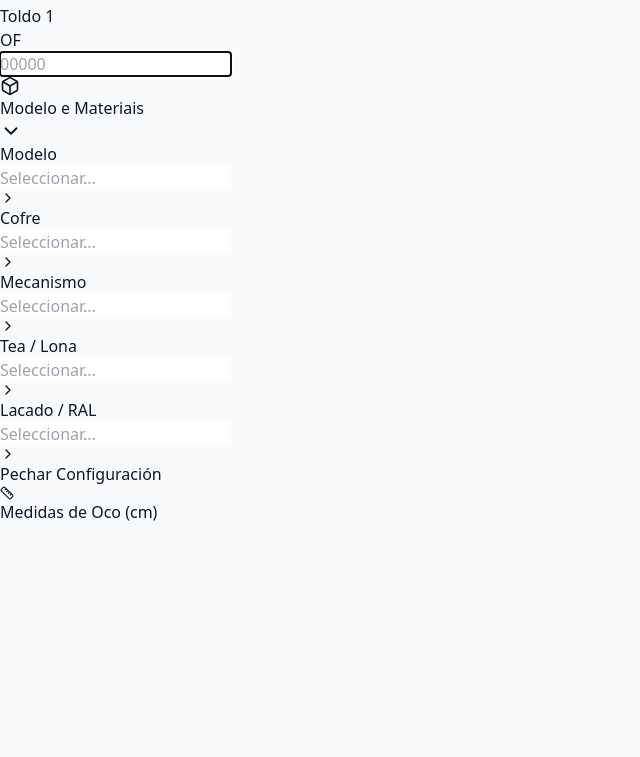
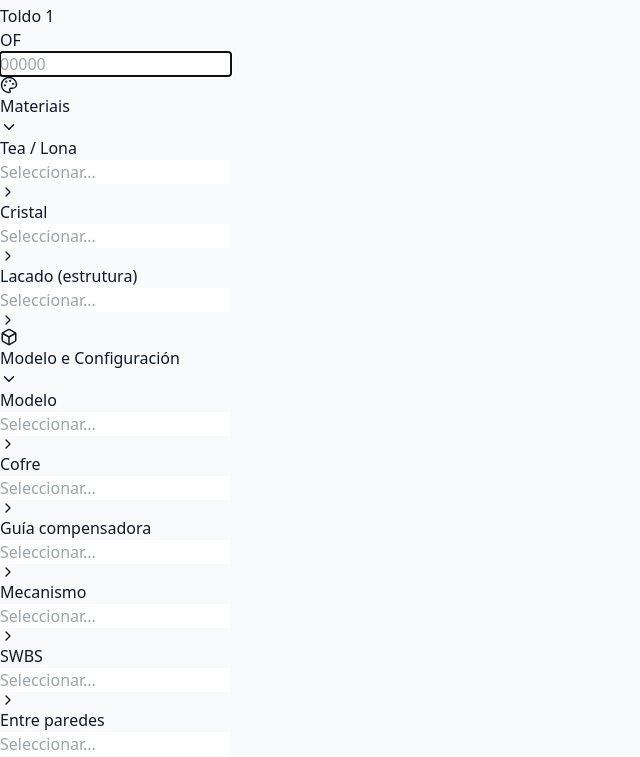
Before and after one commit to Ivan-Mourazos/calculadora-iris, a React (Vite) app: page / in a window 1280 px wide. Shown: the part 1040-1797 px from the top of the page, without its empty margins (0-640 px from the left). Built offline with nearby package versions, Linux system fonts and the light colour scheme.

Commit message:
UX: Reestruturada config en dous acordeóns (Material e Modelo) segundo Excel

```diff
--- a/src/App.tsx
+++ b/src/App.tsx
@@ -18,7 +18,8 @@ interface Toldo {
   measurements: Measurements;
   result: ValidationResult | null;
   isOfConfirmed?: boolean;
-  isConfigCollapsed?: boolean;
+  isMaterialCollapsed?: boolean;
+  isModelCollapsed?: boolean;
 }
 
 function App() {
@@ -271,53 +272,81 @@ function App() {
                 </div>
               </div>
 
-              {/* Configuración de Modelo e Materiais (Colapsable) */}
-              <div className={`mt-6 border border-slate-200 rounded-3xl transition-all duration-300 ${toldo.isConfigCollapsed ? 'bg-slate-50/50 py-1' : 'bg-white shadow-sm ring-1 ring-slate-200/60 p-1'}`}>
+              <div className="space-y-4 mt-6">
+                {/* ACORDEÓN 1: MATERIAL */}
+                <div className={`border border-slate-200 rounded-3xl transition-all duration-300 ${toldo.isMaterialCollapsed ? 'bg-slate-50/50' : 'bg-white shadow-sm ring-1 ring-slate-200/60 p-1'}`}>
                   <div
-                  onClick={() => updateToldo(toldo.id, { isConfigCollapsed: !toldo.isConfigCollapsed })}
-                  className="w-full px-6 py-5 flex items-center justify-between hover:bg-slate-50 transition-colors rounded-2xl cursor-pointer relative z-10"
+                    onClick={() => updateToldo(toldo.id, { isMaterialCollapsed: !toldo.isMaterialCollapsed })}
+                    className="w-full px-6 py-4 flex items-center justify-between hover:bg-slate-50 transition-colors rounded-2xl cursor-pointer relative z-10"
                   >
                     <div className="flex items-center gap-4">
-                    <div className={`p-2 rounded-xl text-blue-600 ${toldo.isConfigCollapsed ? 'bg-slate-100' : 'bg-blue-50'}`}>
-                      <Box size={20} />
+                      <div className={`p-2 rounded-xl text-amber-600 ${toldo.isMaterialCollapsed ? 'bg-slate-100' : 'bg-amber-50'}`}>
+                        <Palette size={18} />
                       </div>
                       <div className="text-left">
-                      <h4 className="text-xs font-black uppercase tracking-[0.2em] text-slate-400">Modelo e Materiais</h4>
-                      {toldo.isConfigCollapsed && (
-                        <p className="text-sm font-bold text-slate-600 truncate max-w-[220px] mt-0.5">
-                          {toldo.tela || 'Sen lona'} · {toldo.modelo || 'Sen modelo'}
+                        <h4 className="text-[10px] font-black uppercase tracking-widest text-slate-400">Materiais</h4>
+                        {toldo.isMaterialCollapsed && (
+                          <p className="text-xs font-bold text-slate-600 truncate max-w-[200px]">
+                            {toldo.tela || 'Sen lona'} · {toldo.lacado || 'Sen lacado'}
                           </p>
                         )}
                       </div>
                     </div>
-                  <div className={`text-slate-300 transition-transform duration-500 ${toldo.isConfigCollapsed ? '' : 'rotate-180'}`}>
-                    <ChevronDown size={22} />
+                    <ChevronDown size={18} className={`text-slate-300 transition-transform duration-500 ${toldo.isMaterialCollapsed ? '' : 'rotate-180'}`} />
+                  </div>
+
+                  {!toldo.isMaterialCollapsed && (
+                    <div className="p-5 pt-0 grid grid-cols-1 md:grid-cols-2 gap-5 animate-in fade-in slide-in-from-top-2 relative z-[100] pb-10">
+                      <Select label="Tea / Lona" value={toldo.tela} options={catalog.telas} onChange={v => updateToldo(toldo.id, { tela: v })} search />
+                      <div className="grid grid-cols-2 gap-4">
+                        <Select label="Cristal" value={toldo.cristal} options={['Non', 'Si']} onChange={v => updateToldo(toldo.id, { cristal: v })} />
+                        <Select label="Lacado (estrutura)" value={toldo.lacado} options={catalog.lacados} onChange={v => updateToldo(toldo.id, { lacado: v })} />
                       </div>
                     </div>
+                  )}
+                </div>
 
-                {!toldo.isConfigCollapsed && (
-                  <div className="p-6 pt-2 space-y-8 animate-in fade-in slide-in-from-top-4 duration-500 relative z-[100] pb-20">
-                    <div className="grid grid-cols-1 md:grid-cols-2 gap-6">
-                      <div className="space-y-4">
+                {/* ACORDEÓN 2: MODELO */}
+                <div className={`border border-slate-200 rounded-3xl transition-all duration-300 ${toldo.isModelCollapsed ? 'bg-slate-50/50' : 'bg-white shadow-sm ring-1 ring-slate-200/60 p-1'}`}>
+                  <div
+                    onClick={() => updateToldo(toldo.id, { isModelCollapsed: !toldo.isModelCollapsed })}
+                    className="w-full px-6 py-4 flex items-center justify-between hover:bg-slate-50 transition-colors rounded-2xl cursor-pointer relative z-10"
+                  >
+                    <div className="flex items-center gap-4">
+                      <div className={`p-2 rounded-xl text-blue-600 ${toldo.isModelCollapsed ? 'bg-slate-100' : 'bg-blue-50'}`}>
+                        <Box size={18} />
+                      </div>
+                      <div className="text-left">
+                        <h4 className="text-[10px] font-black uppercase tracking-widest text-slate-400">Modelo e Configuración</h4>
+                        {toldo.isModelCollapsed && (
+                          <p className="text-xs font-bold text-slate-600 truncate max-w-[200px]">
+                            {toldo.modelo || 'Sen modelo'} · {toldo.mecanismo || 'Sen mecanismo'}
+                          </p>
+                        )}
+                      </div>
+                    </div>
+                    <ChevronDown size={18} className={`text-slate-300 transition-transform duration-500 ${toldo.isModelCollapsed ? '' : 'rotate-180'}`} />
+                  </div>
+
+                  {!toldo.isModelCollapsed && (
+                    <div className="p-5 pt-0 grid grid-cols-1 md:grid-cols-2 gap-5 animate-in fade-in slide-in-from-top-2 relative z-[90] pb-10">
+                      <div className="space-y-5">
                         <Select label="Modelo" value={toldo.modelo} options={catalog.modelos} onChange={v => updateToldo(toldo.id, { modelo: v })} />
                         <div className="grid grid-cols-2 gap-4">
                           <Select label="Cofre" value={toldo.cofre} options={catalog.cofre} onChange={v => updateToldo(toldo.id, { cofre: v })} />
-                          <Select label="Mecanismo" value={toldo.mecanismo} options={catalog.mecanismo} onChange={v => updateToldo(toldo.id, { mecanismo: v })} />
+                          <Select label="Guía compensadora" value={toldo.guia} options={catalog.guiaCompensadora} onChange={v => updateToldo(toldo.id, { guia: v })} />
                         </div>
                       </div>
-                      <div className="space-y-4">
-                        <Select label="Tea / Lona" value={toldo.tela} options={catalog.telas} onChange={v => updateToldo(toldo.id, { tela: v })} search />
-                        <Select label="Lacado / RAL" value={toldo.lacado} options={catalog.lacados} onChange={v => updateToldo(toldo.id, { lacado: v })} />
+                      <div className="space-y-5">
+                        <Select label="Mecanismo" value={toldo.mecanismo} options={catalog.mecanismo} onChange={v => updateToldo(toldo.id, { mecanismo: v })} />
+                        <div className="grid grid-cols-2 gap-4">
+                          <Select label="SWBS" value={toldo.swbs} options={['Si', 'Non']} onChange={v => updateToldo(toldo.id, { swbs: v })} />
+                          <Select label="Entre paredes" value={toldo.entreParedes} options={catalog.entreParedes} onChange={v => updateToldo(toldo.id, { entreParedes: v })} />
                         </div>
                       </div>
-                    <button
-                      onClick={(e) => { e.stopPropagation(); updateToldo(toldo.id, { isConfigCollapsed: true }); }}
-                      className="w-full py-3 bg-slate-100 hover:bg-slate-200 text-slate-600 rounded-xl text-[10px] font-black uppercase tracking-widest transition-all"
-                    >
-                      Pechar Configuración
-                    </button>
                     </div>
                   )}
+                </div>
               </div>
 
               <MeasurementBlock
```
Lines whose indentation alone changed are shown as unchanged.
